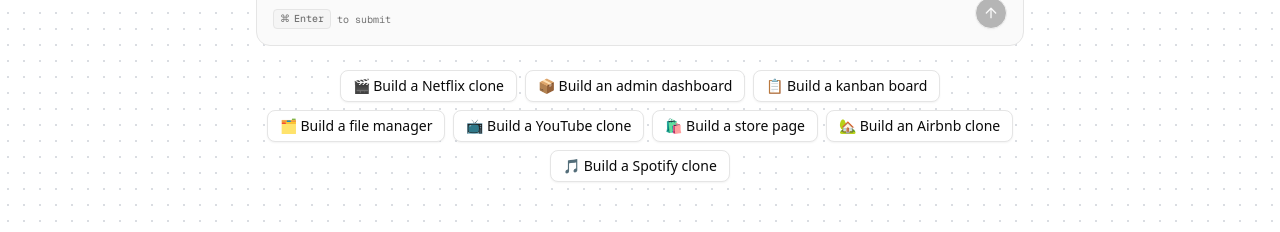
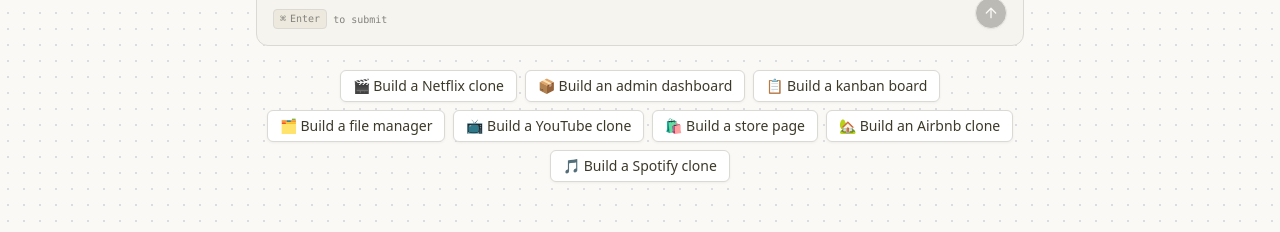
Before and after one commit to SameedIlyas/Forge, a Next.js app: page / in a window 1280 px wide. Shown: the part 411-643 px from the top of the page. Built offline with nearby package versions, Linux system fonts and the light colour scheme; no server answers.

Commit message:
Updated Global Theme to match Claude

```diff
--- a/src/app/globals.css
+++ b/src/app/globals.css
@@ -3,113 +3,151 @@
 
 @custom-variant dark (&:is(.dark *));
 
+:root {
+  --background: oklch(0.9818 0.0054 95.0986);
+  --foreground: oklch(0.3438 0.0269 95.7226);
+  --card: oklch(0.9818 0.0054 95.0986);
+  --card-foreground: oklch(0.1908 0.0020 106.5859);
+  --popover: oklch(1.0000 0 0);
+  --popover-foreground: oklch(0.2671 0.0196 98.9390);
+  --primary: oklch(0.6171 0.1375 39.0427);
+  --primary-foreground: oklch(1.0000 0 0);
+  --secondary: oklch(0.9245 0.0138 92.9892);
+  --secondary-foreground: oklch(0.4334 0.0177 98.6048);
+  --muted: oklch(0.9341 0.0153 90.2390);
+  --muted-foreground: oklch(0.6059 0.0075 97.4233);
+  --accent: oklch(0.9245 0.0138 92.9892);
+  --accent-foreground: oklch(0.2671 0.0196 98.9390);
+  --destructive: oklch(0.1908 0.0020 106.5859);
+  --destructive-foreground: oklch(1.0000 0 0);
+  --border: oklch(0.8847 0.0069 97.3627);
+  --input: oklch(0.7621 0.0156 98.3528);
+  --ring: oklch(0.5937 0.1673 253.0630);
+  --chart-1: oklch(0.5583 0.1276 42.9956);
+  --chart-2: oklch(0.6898 0.1581 290.4107);
+  --chart-3: oklch(0.8816 0.0276 93.1280);
+  --chart-4: oklch(0.8822 0.0403 298.1792);
+  --chart-5: oklch(0.5608 0.1348 42.0584);
+  --sidebar: oklch(0.9663 0.0080 98.8792);
+  --sidebar-foreground: oklch(0.3590 0.0051 106.6524);
+  --sidebar-primary: oklch(0.6171 0.1375 39.0427);
+  --sidebar-primary-foreground: oklch(0.9881 0 0);
+  --sidebar-accent: oklch(0.9245 0.0138 92.9892);
+  --sidebar-accent-foreground: oklch(0.3250 0 0);
+  --sidebar-border: oklch(0.9401 0 0);
+  --sidebar-ring: oklch(0.7731 0 0);
+  --font-sans: ui-sans-serif, system-ui, -apple-system, BlinkMacSystemFont, 'Segoe UI', Roboto, 'Helvetica Neue', Arial, 'Noto Sans', sans-serif, 'Apple Color Emoji', 'Segoe UI Emoji', 'Segoe UI Symbol', 'Noto Color Emoji';
+  --font-serif: ui-serif, Georgia, Cambria, "Times New Roman", Times, serif;
+  --font-mono: ui-monospace, SFMono-Regular, Menlo, Monaco, Consolas, "Liberation Mono", "Courier New", monospace;
+  --radius: 0.5rem;
+  --shadow-2xs: 0 1px 3px 0px hsl(0 0% 0% / 0.05);
+  --shadow-xs: 0 1px 3px 0px hsl(0 0% 0% / 0.05);
+  --shadow-sm: 0 1px 3px 0px hsl(0 0% 0% / 0.10), 0 1px 2px -1px hsl(0 0% 0% / 0.10);
+  --shadow: 0 1px 3px 0px hsl(0 0% 0% / 0.10), 0 1px 2px -1px hsl(0 0% 0% / 0.10);
+  --shadow-md: 0 1px 3px 0px hsl(0 0% 0% / 0.10), 0 2px 4px -1px hsl(0 0% 0% / 0.10);
+  --shadow-lg: 0 1px 3px 0px hsl(0 0% 0% / 0.10), 0 4px 6px -1px hsl(0 0% 0% / 0.10);
+  --shadow-xl: 0 1px 3px 0px hsl(0 0% 0% / 0.10), 0 8px 10px -1px hsl(0 0% 0% / 0.10);
+  --shadow-2xl: 0 1px 3px 0px hsl(0 0% 0% / 0.25);
+}
+
+.dark {
+  --background: oklch(0.2679 0.0036 106.6427);
+  --foreground: oklch(0.8074 0.0142 93.0137);
+  --card: oklch(0.2679 0.0036 106.6427);
+  --card-foreground: oklch(0.9818 0.0054 95.0986);
+  --popover: oklch(0.3085 0.0035 106.6039);
+  --popover-foreground: oklch(0.9211 0.0040 106.4781);
+  --primary: oklch(0.6724 0.1308 38.7559);
+  --primary-foreground: oklch(1.0000 0 0);
+  --secondary: oklch(0.9818 0.0054 95.0986);
+  --secondary-foreground: oklch(0.3085 0.0035 106.6039);
+  --muted: oklch(0.2213 0.0038 106.7070);
+  --muted-foreground: oklch(0.7713 0.0169 99.0657);
+  --accent: oklch(0.2130 0.0078 95.4245);
+  --accent-foreground: oklch(0.9663 0.0080 98.8792);
+  --destructive: oklch(0.6368 0.2078 25.3313);
+  --destructive-foreground: oklch(1.0000 0 0);
+  --border: oklch(0.3618 0.0101 106.8928);
+  --input: oklch(0.4336 0.0113 100.2195);
+  --ring: oklch(0.5937 0.1673 253.0630);
+  --chart-1: oklch(0.5583 0.1276 42.9956);
+  --chart-2: oklch(0.6898 0.1581 290.4107);
+  --chart-3: oklch(0.2130 0.0078 95.4245);
+  --chart-4: oklch(0.3074 0.0516 289.3230);
+  --chart-5: oklch(0.5608 0.1348 42.0584);
+  --sidebar: oklch(0.2357 0.0024 67.7077);
+  --sidebar-foreground: oklch(0.8074 0.0142 93.0137);
+  --sidebar-primary: oklch(0.3250 0 0);
+  --sidebar-primary-foreground: oklch(0.9881 0 0);
+  --sidebar-accent: oklch(0.1680 0.0020 106.6177);
+  --sidebar-accent-foreground: oklch(0.8074 0.0142 93.0137);
+  --sidebar-border: oklch(0.9401 0 0);
+  --sidebar-ring: oklch(0.7731 0 0);
+  --font-sans: ui-sans-serif, system-ui, -apple-system, BlinkMacSystemFont, 'Segoe UI', Roboto, 'Helvetica Neue', Arial, 'Noto Sans', sans-serif, 'Apple Color Emoji', 'Segoe UI Emoji', 'Segoe UI Symbol', 'Noto Color Emoji';
+  --font-serif: ui-serif, Georgia, Cambria, "Times New Roman", Times, serif;
+  --font-mono: ui-monospace, SFMono-Regular, Menlo, Monaco, Consolas, "Liberation Mono", "Courier New", monospace;
+  --radius: 0.5rem;
+  --shadow-2xs: 0 1px 3px 0px hsl(0 0% 0% / 0.05);
+  --shadow-xs: 0 1px 3px 0px hsl(0 0% 0% / 0.05);
+  --shadow-sm: 0 1px 3px 0px hsl(0 0% 0% / 0.10), 0 1px 2px -1px hsl(0 0% 0% / 0.10);
+  --shadow: 0 1px 3px 0px hsl(0 0% 0% / 0.10), 0 1px 2px -1px hsl(0 0% 0% / 0.10);
+  --shadow-md: 0 1px 3px 0px hsl(0 0% 0% / 0.10), 0 2px 4px -1px hsl(0 0% 0% / 0.10);
+  --shadow-lg: 0 1px 3px 0px hsl(0 0% 0% / 0.10), 0 4px 6px -1px hsl(0 0% 0% / 0.10);
+  --shadow-xl: 0 1px 3px 0px hsl(0 0% 0% / 0.10), 0 8px 10px -1px hsl(0 0% 0% / 0.10);
+  --shadow-2xl: 0 1px 3px 0px hsl(0 0% 0% / 0.25);
+}
+
 @theme inline {
   --color-background: var(--background);
   --color-foreground: var(--foreground);
-  --font-sans: var(--font-geist-sans);
-  --font-mono: var(--font-geist-mono);
+  --color-card: var(--card);
+  --color-card-foreground: var(--card-foreground);
+  --color-popover: var(--popover);
+  --color-popover-foreground: var(--popover-foreground);
+  --color-primary: var(--primary);
+  --color-primary-foreground: var(--primary-foreground);
+  --color-secondary: var(--secondary);
+  --color-secondary-foreground: var(--secondary-foreground);
+  --color-muted: var(--muted);
+  --color-muted-foreground: var(--muted-foreground);
+  --color-accent: var(--accent);
+  --color-accent-foreground: var(--accent-foreground);
+  --color-destructive: var(--destructive);
+  --color-destructive-foreground: var(--destructive-foreground);
+  --color-border: var(--border);
+  --color-input: var(--input);
+  --color-ring: var(--ring);
+  --color-chart-1: var(--chart-1);
+  --color-chart-2: var(--chart-2);
+  --color-chart-3: var(--chart-3);
+  --color-chart-4: var(--chart-4);
+  --color-chart-5: var(--chart-5);
+  --color-sidebar: var(--sidebar);
+  --color-sidebar-foreground: var(--sidebar-foreground);
+  --color-sidebar-primary: var(--sidebar-primary);
+  --color-sidebar-primary-foreground: var(--sidebar-primary-foreground);
+  --color-sidebar-accent: var(--sidebar-accent);
+  --color-sidebar-accent-foreground: var(--sidebar-accent-foreground);
+  --color-sidebar-border: var(--sidebar-border);
   --color-sidebar-ring: var(--sidebar-ring);
-  --color-sidebar-border: var(--sidebar-border);
-  --color-sidebar-accent-foreground: var(--sidebar-accent-foreground);
-  --color-sidebar-accent: var(--sidebar-accent);
-  --color-sidebar-primary-foreground: var(--sidebar-primary-foreground);
-  --color-sidebar-primary: var(--sidebar-primary);
-  --color-sidebar-foreground: var(--sidebar-foreground);
-  --color-sidebar: var(--sidebar);
-  --color-chart-5: var(--chart-5);
-  --color-chart-4: var(--chart-4);
-  --color-chart-3: var(--chart-3);
-  --color-chart-2: var(--chart-2);
-  --color-chart-1: var(--chart-1);
-  --color-ring: var(--ring);
-  --color-input: var(--input);
-  --color-border: var(--border);
-  --color-destructive: var(--destructive);
-  --color-accent-foreground: var(--accent-foreground);
-  --color-accent: var(--accent);
-  --color-muted-foreground: var(--muted-foreground);
-  --color-muted: var(--muted);
-  --color-secondary-foreground: var(--secondary-foreground);
-  --color-secondary: var(--secondary);
-  --color-primary-foreground: var(--primary-foreground);
-  --color-primary: var(--primary);
-  --color-popover-foreground: var(--popover-foreground);
-  --color-popover: var(--popover);
-  --color-card-foreground: var(--card-foreground);
-  --color-card: var(--card);
+
+  --font-sans: var(--font-sans);
+  --font-mono: var(--font-mono);
+  --font-serif: var(--font-serif);
+
   --radius-sm: calc(var(--radius) - 4px);
   --radius-md: calc(var(--radius) - 2px);
   --radius-lg: var(--radius);
   --radius-xl: calc(var(--radius) + 4px);
-}
 
-:root {
-  --radius: 0.625rem;
-  --background: oklch(1 0 0);
-  --foreground: oklch(0.145 0 0);
-  --card: oklch(1 0 0);
-  --card-foreground: oklch(0.145 0 0);
-  --popover: oklch(1 0 0);
-  --popover-foreground: oklch(0.145 0 0);
-  --primary: oklch(0.205 0 0);
-  --primary-foreground: oklch(0.985 0 0);
-  --secondary: oklch(0.97 0 0);
-  --secondary-foreground: oklch(0.205 0 0);
-  --muted: oklch(0.97 0 0);
-  --muted-foreground: oklch(0.556 0 0);
-  --accent: oklch(0.97 0 0);
-  --accent-foreground: oklch(0.205 0 0);
-  --destructive: oklch(0.577 0.245 27.325);
-  --border: oklch(0.922 0 0);
-  --input: oklch(0.922 0 0);
-  --ring: oklch(0.708 0 0);
-  --chart-1: oklch(0.646 0.222 41.116);
-  --chart-2: oklch(0.6 0.118 184.704);
-  --chart-3: oklch(0.398 0.07 227.392);
-  --chart-4: oklch(0.828 0.189 84.429);
-  --chart-5: oklch(0.769 0.188 70.08);
-  --sidebar: oklch(0.985 0 0);
-  --sidebar-foreground: oklch(0.145 0 0);
-  --sidebar-primary: oklch(0.205 0 0);
-  --sidebar-primary-foreground: oklch(0.985 0 0);
-  --sidebar-accent: oklch(0.97 0 0);
-  --sidebar-accent-foreground: oklch(0.205 0 0);
-  --sidebar-border: oklch(0.922 0 0);
-  --sidebar-ring: oklch(0.708 0 0);
-}
-
-.dark {
-  --background: oklch(0.145 0 0);
-  --foreground: oklch(0.985 0 0);
-  --card: oklch(0.205 0 0);
-  --card-foreground: oklch(0.985 0 0);
-  --popover: oklch(0.205 0 0);
-  --popover-foreground: oklch(0.985 0 0);
-  --primary: oklch(0.922 0 0);
-  --primary-foreground: oklch(0.205 0 0);
-  --secondary: oklch(0.269 0 0);
-  --secondary-foreground: oklch(0.985 0 0);
-  --muted: oklch(0.269 0 0);
-  --muted-foreground: oklch(0.708 0 0);
-  --accent: oklch(0.269 0 0);
-  --accent-foreground: oklch(0.985 0 0);
-  --destructive: oklch(0.704 0.191 22.216);
-  --border: oklch(1 0 0 / 10%);
-  --input: oklch(1 0 0 / 15%);
-  --ring: oklch(0.556 0 0);
-  --chart-1: oklch(0.488 0.243 264.376);
-  --chart-2: oklch(0.696 0.17 162.48);
-  --chart-3: oklch(0.769 0.188 70.08);
-  --chart-4: oklch(0.627 0.265 303.9);
-  --chart-5: oklch(0.645 0.246 16.439);
-  --sidebar: oklch(0.205 0 0);
-  --sidebar-foreground: oklch(0.985 0 0);
-  --sidebar-primary: oklch(0.488 0.243 264.376);
-  --sidebar-primary-foreground: oklch(0.985 0 0);
-  --sidebar-accent: oklch(0.269 0 0);
-  --sidebar-accent-foreground: oklch(0.985 0 0);
-  --sidebar-border: oklch(1 0 0 / 10%);
-  --sidebar-ring: oklch(0.556 0 0);
+  --shadow-2xs: var(--shadow-2xs);
+  --shadow-xs: var(--shadow-xs);
+  --shadow-sm: var(--shadow-sm);
+  --shadow: var(--shadow);
+  --shadow-md: var(--shadow-md);
+  --shadow-lg: var(--shadow-lg);
+  --shadow-xl: var(--shadow-xl);
+  --shadow-2xl: var(--shadow-2xl);
 }
 
 @layer base {
@@ -120,3 +158,55 @@
     @apply bg-background text-foreground;
   }
 }
+
+@layer base {
+  button:not([disabled]),
+  [role="button"]:not([disabled]) {
+    cursor: pointer;
+  }
+}
+
+/* Animations */
+@theme inline {
+  --animate-first: moveVertical 30s ease infinite;
+  --animate-second: moveInCircle 20s reverse infinite;
+  --animate-third: moveInCircle 40s linear infinite;
+  --animate-fourth: moveHorizontal 40s ease infinite;
+  --animate-fifth: moveInCircle 20s ease infinite;
+
+  @keyframes moveHorizontal {
+    0% {
+      transform: translateX(-50%) translateY(-10%);
+    }
+    50% {
+      transform: translateX(50%) translateY(10%);
+    }
+    100% {
+      transform: translateX(-50%) translateY(-10%);
+    }
+  }
+
+  @keyframes moveInCircle {
+    0% {
+      transform: rotate(0deg);
+    }
+    50% {
+      transform: rotate(180deg);
+    }
+    100% {
+      transform: rotate(360deg);
+    }
+  }
+
+  @keyframes moveVertical {
+    0% {
+      transform: translateY(-50%);
+    }
+    50% {
+      transform: translateY(50%);
+    }
+    100% {
+      transform: translateY(-50%);
+    }
+  }
+}
```
